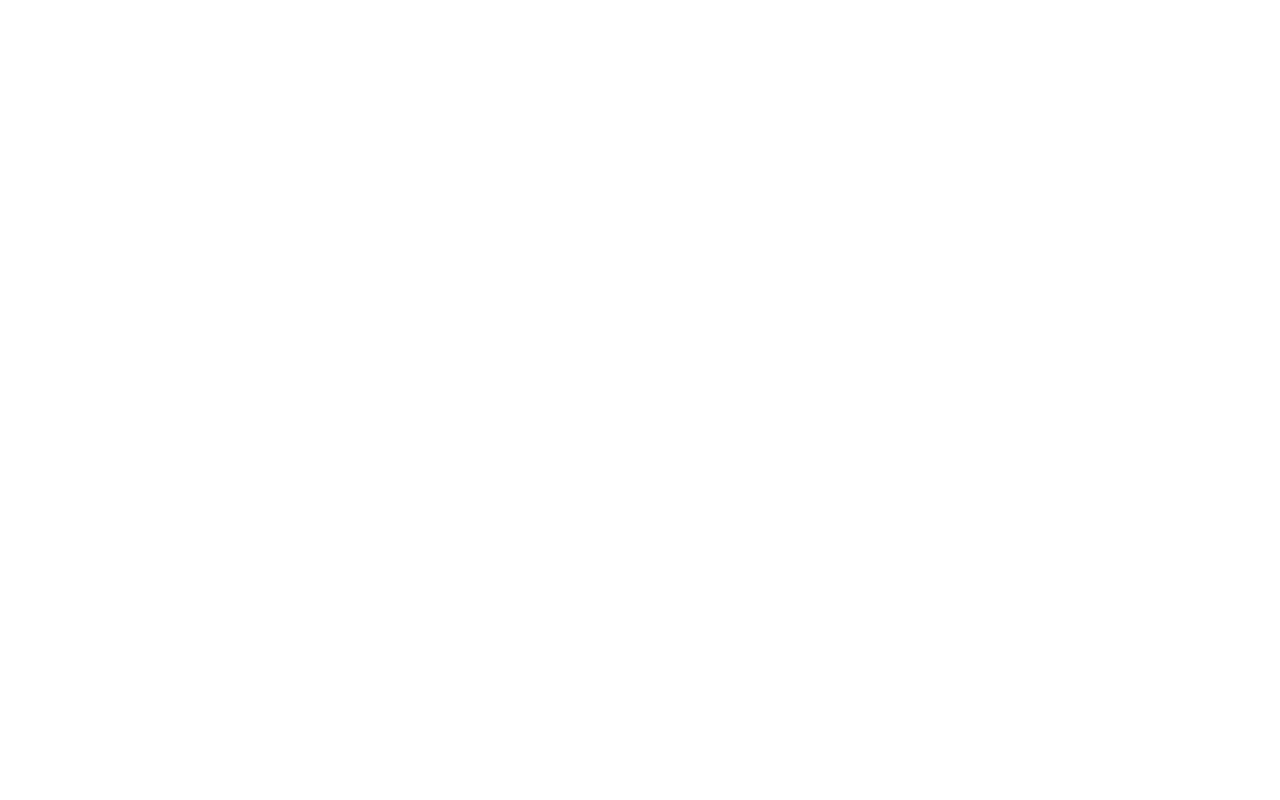
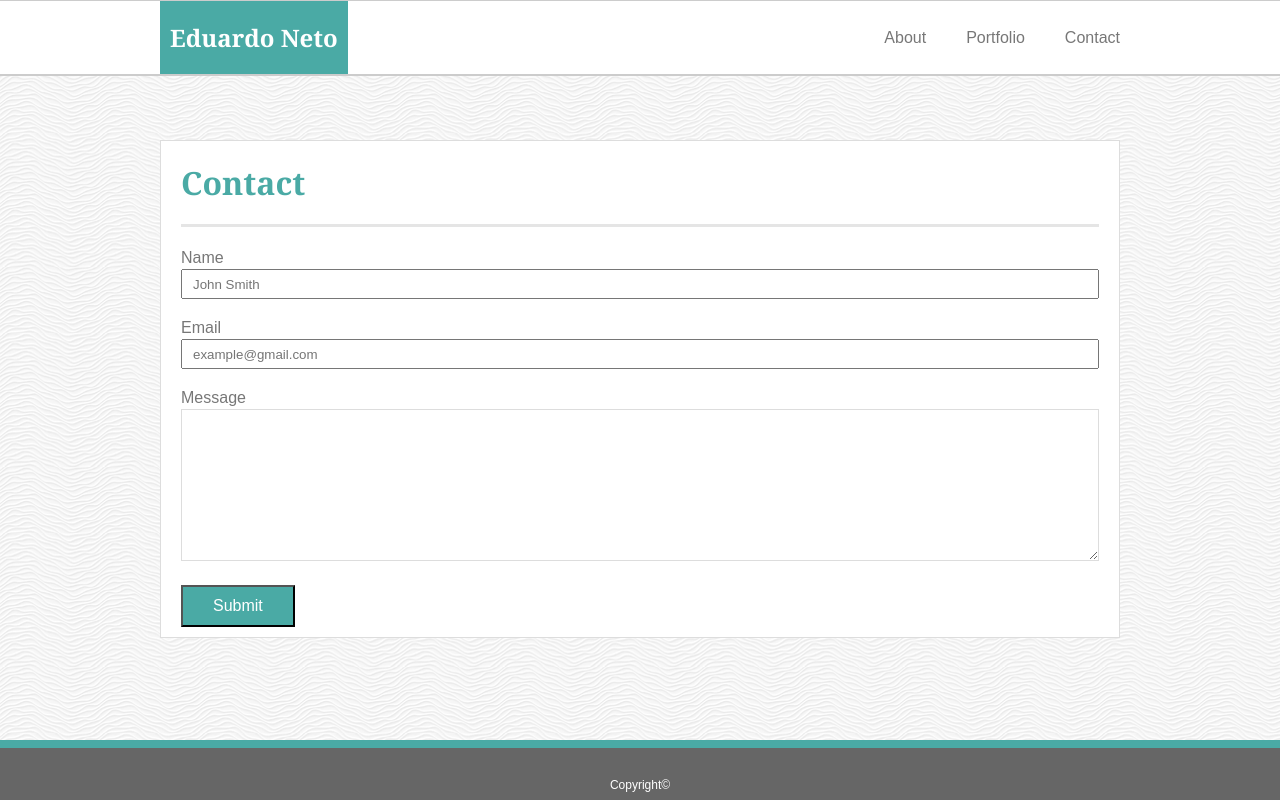
Before and after one commit to Eduardo-YGIAH/Portfolio, a plain HTML site: page contact.html in a window 1280 px wide. Drawn offline with Linux system fonts and the light colour scheme.

Commit message:
added the html for the contact page and respective css

```diff
--- a/assets/css/style.css
+++ b/assets/css/style.css
@@ -104,3 +104,25 @@ footer p {
   font-size: 12px;
   color: white;
 }
+
+/* CONTACT ME PAGE */
+
+.singleLineTextInput {
+  width: 100%;
+  height: 30px;
+  margin: 2px 0 20px 0;
+  padding-left: 10px;
+}
+
+#message {
+  width: 100%;
+  border-color: #dddddd;
+  margin: 2px 0 20px 0;
+  padding-left: 10px;
+}
+.btn {
+  background-color: #4aaaa5;
+  color: white;
+  padding: 10px 30px 10px 30px;
+  font-size: 16px;
+}
--- a/contact.html
+++ b/contact.html
@@ -0,0 +1,54 @@
+<!DOCTYPE html>
+<html lang="en">
+  <head>
+    <meta charset="UTF-8" />
+    <meta name="viewport" content="width=device-width, initial-scale=1.0" />
+    <meta http-equiv="X-UA-Compatible" content="ie=edge" />
+    <title>Portfolio - Contact Me</title>
+    <link rel="stylesheet" href="./assets/css/style.css" />
+  </head>
+  <body>
+    <nav class="nav">
+      <div class="container">
+        <h2 class="myName">Eduardo Neto</h2>
+        <ul class="menu">
+          <li><a href="./index.html">About</a></li>
+          <li class="menu-link-middle">
+            <a href="./portfolio.html">Portfolio</a>
+          </li>
+          <li><a href="./contact.html">Contact</a></li>
+        </ul>
+      </div>
+    </nav>
+
+    <div class="card">
+      <h1>Contact</h1>
+
+      <hr />
+      <form action="#">
+        Name <br />
+        <input
+          class="singleLineTextInput"
+          type="text"
+          name="Name"
+          placeholder="John Smith"
+        />
+        Email <br />
+        <input
+          class="singleLineTextInput"
+          type="email"
+          name="Email"
+          placeholder="example@gmail.com"
+        />
+        Message <br />
+        <textarea name="Message" id="message" cols="30" rows="10"></textarea>
+        <button class="btn" type="submit">Submit</button>
+      </form>
+
+      <div class="spacer"></div>
+    </div>
+    <footer>
+      <p>Copyright&copy;</p>
+    </footer>
+  </body>
+</html>
```
